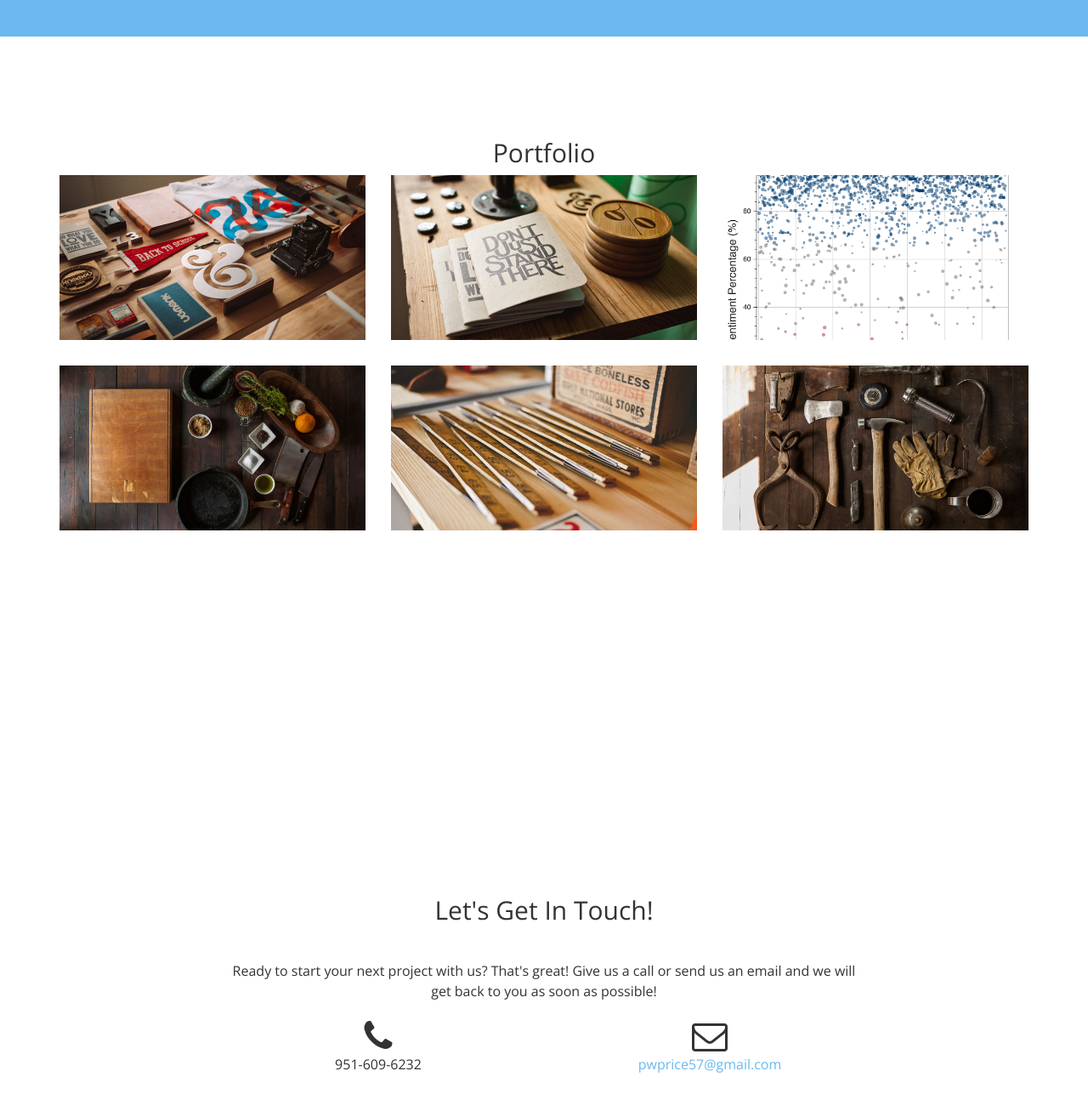
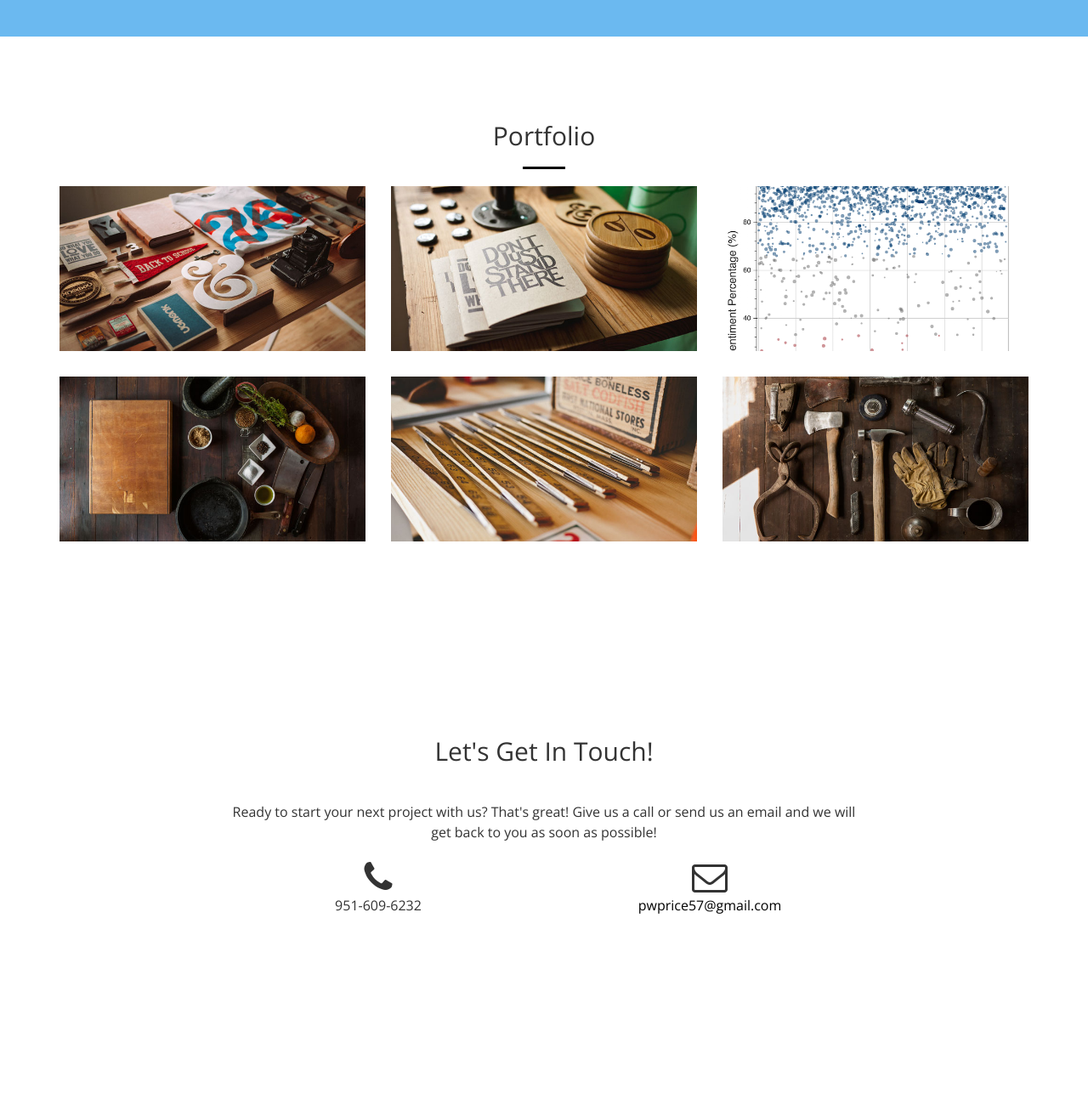
Before and after one commit to prestonprice57/prestonprice57.github.io, a website: page index.html in a window 1280 px wide. Shown: the part 1175-2475 px from the top of the page at 85% size. After the commit the page ends 2372 px from the top, so only its background shows below. Drawn offline with nearby package versions, Linux system fonts and the light colour scheme.

Commit message:
Modified title and contact sections

```diff
--- a/css/creative.css
+++ b/css/creative.css
@@ -19,15 +19,18 @@ hr {
 hr.light {
   border-color: white;
 }
+hr.dark {
+  border-color: black;
+}
 a {
   -webkit-transition: all 0.35s;
   -moz-transition: all 0.35s;
   transition: all 0.35s;
-  color: #6BB9F0;
+  color: black;
 }
 a:hover,
 a:focus {
-  color: #eb3812;
+  color: #6BB9F0;
 }
 h1,
 h2,
--- a/index.html
+++ b/index.html
@@ -9,7 +9,7 @@
     <meta name="description" content="">
     <meta name="author" content="">
 
-    <title>Creative - Start Bootstrap Theme</title>
+    <title>Preston Price Portfolio (intentional alliteration)</title>
 
     <!-- Bootstrap Core CSS -->
     <link href="vendor/bootstrap/css/bootstrap.min.css" rel="stylesheet">
@@ -94,7 +94,8 @@
         <div class="container">
             <div class="row">
                 <div class="col-lg-12 text-center">
-                    <h2>Portfolio</h2>
+                    <h2 class="section-heading">Portfolio</h2>
+                    <hr class="dark">
                 </div>
             </div>
             <div class="row">
@@ -399,11 +400,6 @@
     </div>
 
 
-    <section id="project">
-        <div class="proj-description">
-
-        </div>
-    </section>
 
     <section id="contact">
         <div class="container">
```
